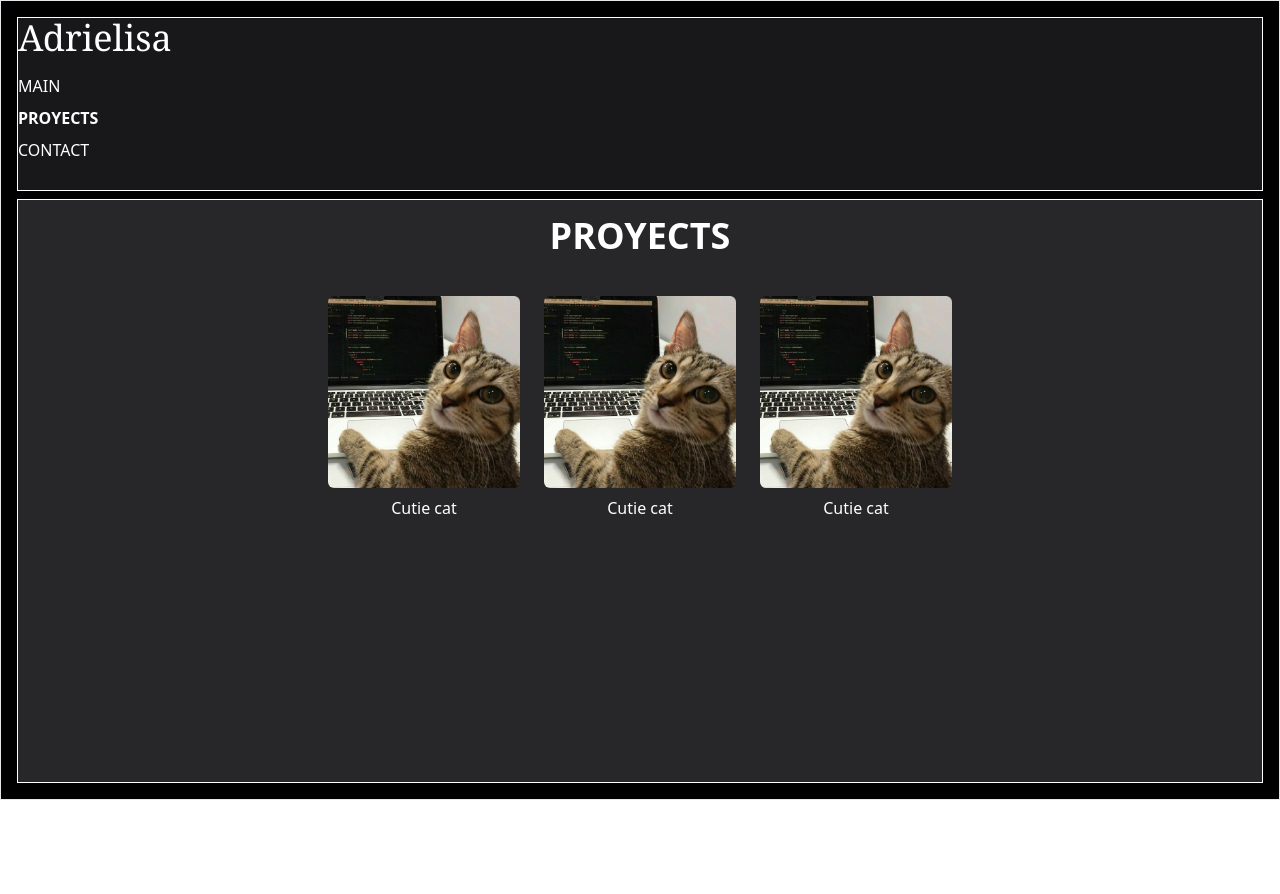
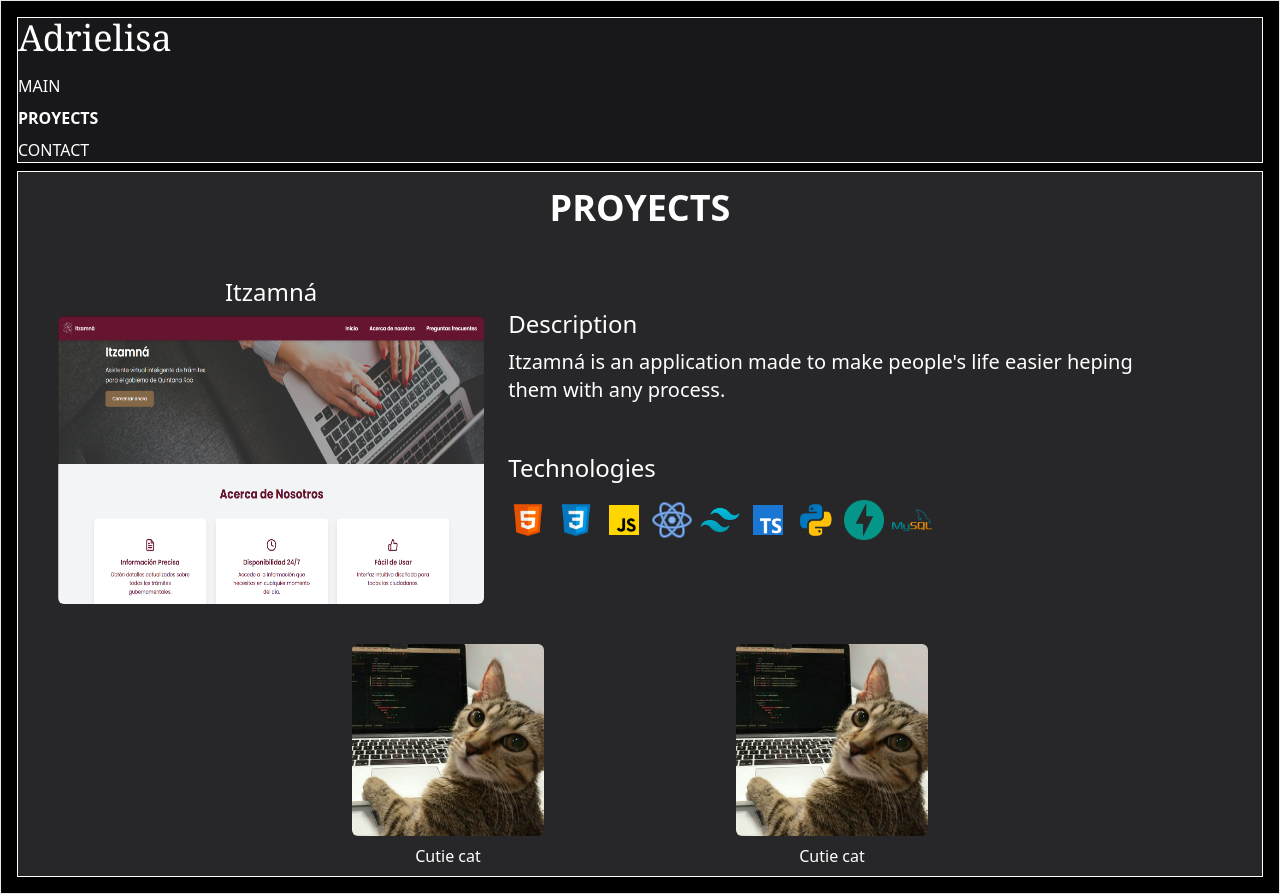
Before and after one commit to adrielisa/Portafolio_Adrielisa, a React (Vite) app in the folder Frontend/: page /proyects in a window 1280 px wide. Before the commit the page ends 800 px from the top, so only its background shows below. Built offline with nearby package versions, Linux system fonts and the light colour scheme.

Commit message:
1er proyecto Itzamná
Se agregó Itzamná como proyecto

```diff
--- a/Frontend/src/pages/Proyects.tsx
+++ b/Frontend/src/pages/Proyects.tsx
@@ -2,11 +2,37 @@ const Proyects = () => {
     return (
         <div className="">
             <h2 className="text-white text-center pt-4 text-4xl font-semibold">PROYECTS</h2>
-            <div className='flex justify-center gap-6 mt-10'>
-                <div>
-                    <img src="Cat.jpg" alt="Adriel" className='h-20 lg:h-48 rounded-md' />
-                    <p className="text-center text-white p-2 font-medium">Cutie cat</p>
+            <div className='flex justify-left gap-48 ml-10 mt-10'>
+                <div className="flex flex-row">
+                    <div>
+                        <h2 className="text-center text-white p-2 font-medium text-2xl">Itzamná</h2>
+                        <img src="Itzamna.png" alt="Adriel" className='h-40 lg:h-72 rounded-md' />
+                    </div>
+                    <div>
+                        <div className="ml-6  mt-10 text-white font-medium md:text-2xl">
+                            <p>Description</p>
+                            <p className="font-thin text-xs md:text-xl mt-2 mr-24">Itzamná is an application made to make people's life easier heping them with any process.
+
+                            </p>
+                        </div>
+                        <div className="ml-6 mt-8 md:mt-12 text-white font-medium md:text-2xl">
+                            <p>Technologies</p>
+                            <div className="flex flex-row gap-2 mt-2">
+                                <img className="h-6 md:h-10 mt-2" src="HTML.png" alt="" />
+                                <img className="h-6 md:h-10 mt-2" src="CSS.png" alt="" />
+                                <img className="h-6 md:h-10 mt-2" src="JavaScript.png" alt="" />
+                                <img className="h-6 md:h-10 mt-2" src="React.png" alt="" />
+                                <img className="h-6 md:h-10 mt-2" src="Tailwind.png" alt="" />
+                                <img className="h-6 md:h-10 mt-2" src="TypeScript.png" alt="" />
+                                <img className="h-6 md:h-10 mt-2" src="Python.png" alt="" />
+                                <img className="h-6 md:h-10 mt-2" src="FastAPI.png" alt="" />
+                                <img className="h-6 md:h-10 mt-2" src="MySQL.png" alt="" />
+                            </div>
+                        </div>
+                    </div>
                 </div>
+            </div>
+            <div className='flex justify-center gap-48 mt-10'>
                 <div>
                     <img src="Cat.jpg" alt="Adriel" className='h-20 lg:h-48 rounded-md' />
                     <p className="text-center text-white p-2 font-medium">Cutie cat</p>
```
Also changed, not shown: Frontend/public/Itzamna.png (added).
